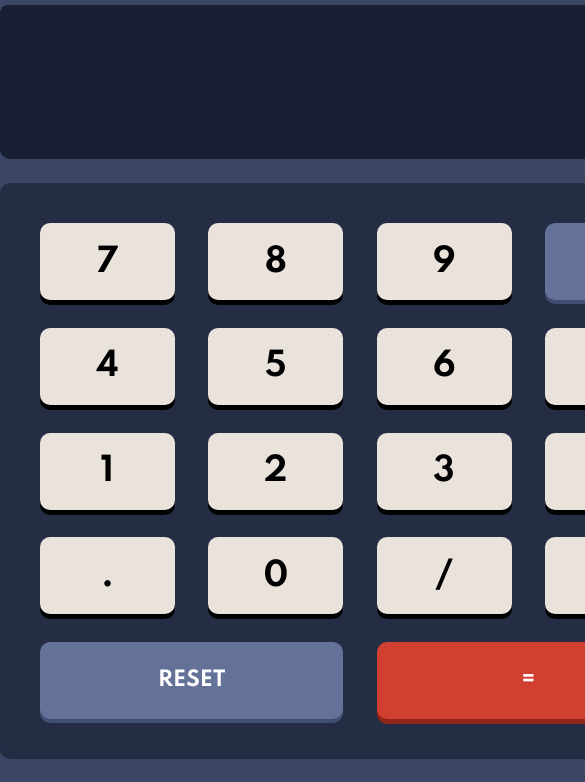
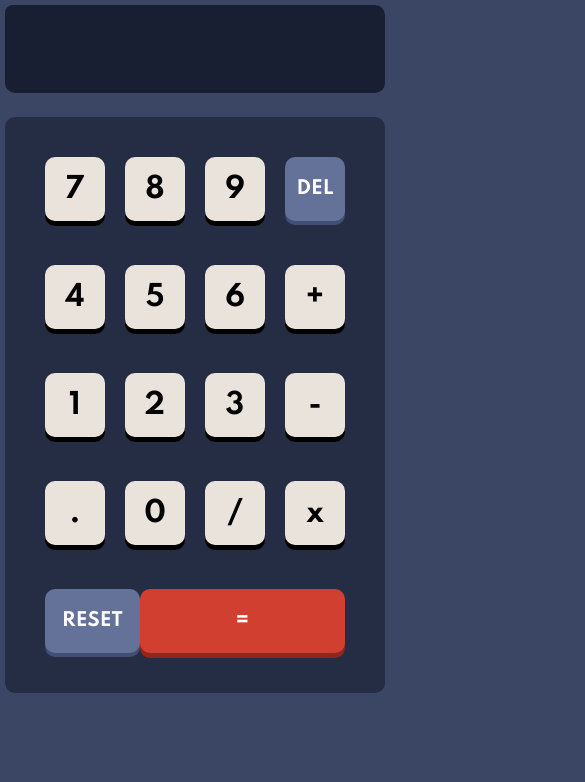
Before and after one commit to ironteo/calculadora, a plain HTML site: page index.html in a window 390 px wide. Shown: the part 98-880 px from the top of the page, 585 px wide, since content can reach past the window. After the commit the page ends 844 px from the top, so only its background shows below. Drawn offline with Linux system fonts and the light colour scheme.

Commit message:
medias querys

```diff
--- a/styles.css
+++ b/styles.css
@@ -235,3 +235,62 @@ header {
 
 
 /* ************************************************************************/
+
+@media screen and (max-width: 800px) {
+    html {
+        font-size: 50%;
+    }
+}
+
+@media screen and (max-width: 650px) {
+    html {
+        font-size: 62.5%;
+    }
+    .calculator {
+        width: 38rem;
+        height: 53.2rem;
+    }
+    .input-box {
+        height: 8.8rem;
+        margin-bottom: 2.4rem;
+        font-size: 2.3rem;
+    }
+    .operation {
+        width: 4.2rem;
+        height: 8.8rem;
+    }
+    .operand-box {
+        padding-top: 1rem;
+        font-size: 1rem;
+    }
+    .operator-box {
+        padding-top: 0.5rem;
+        font-size: 2.5rem;
+    }
+    .buttons-box {
+        height: 48rem;
+    }
+    .btn {
+        height: 6.4rem;
+    }
+    .btn-com {
+        font-size: 2.8rem;
+    }
+    .btn-del,
+    .btn-reset,
+    .btn-equality {
+        font-size: 1.8rem;
+    }
+    .btn-com,
+    .btn-del {
+        width: 6rem;
+    }
+    .btn-reset,
+    .btn-equality {
+        /* Using this formula to find the space available: 30rem = 4k + 3s, where k is the width of each common key and s is the distance between each of those keys */
+        /* Since k is 6rem, s must be 2rem.*/
+        /* Looking at the design, the width of each of the bottom keys equals the width of two common keys plus the space between them */
+        /* So the width of each bottom key can be represented by the following equation: 2k + s */
+        width: calc(6rem * 2 + 2rem);
+    }
+}
```
